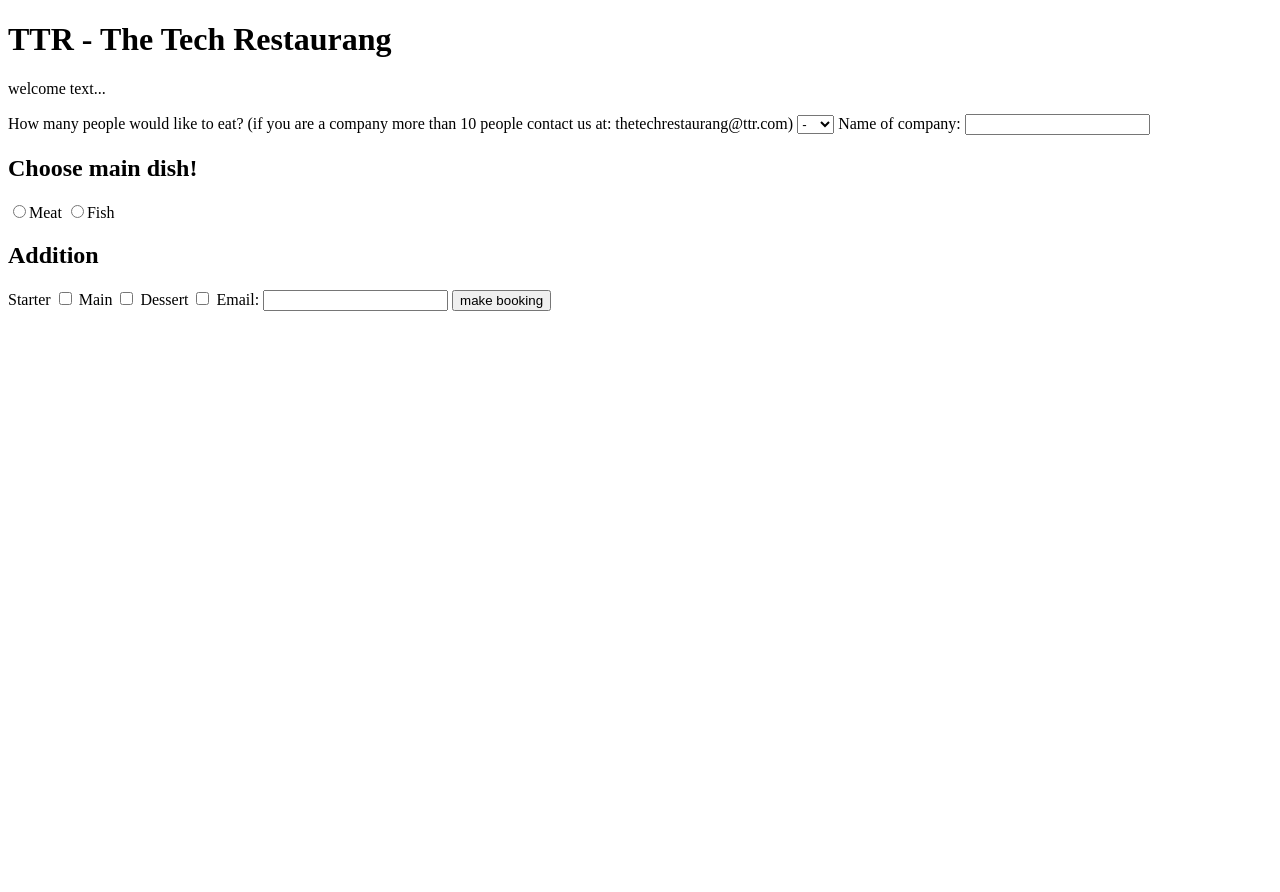
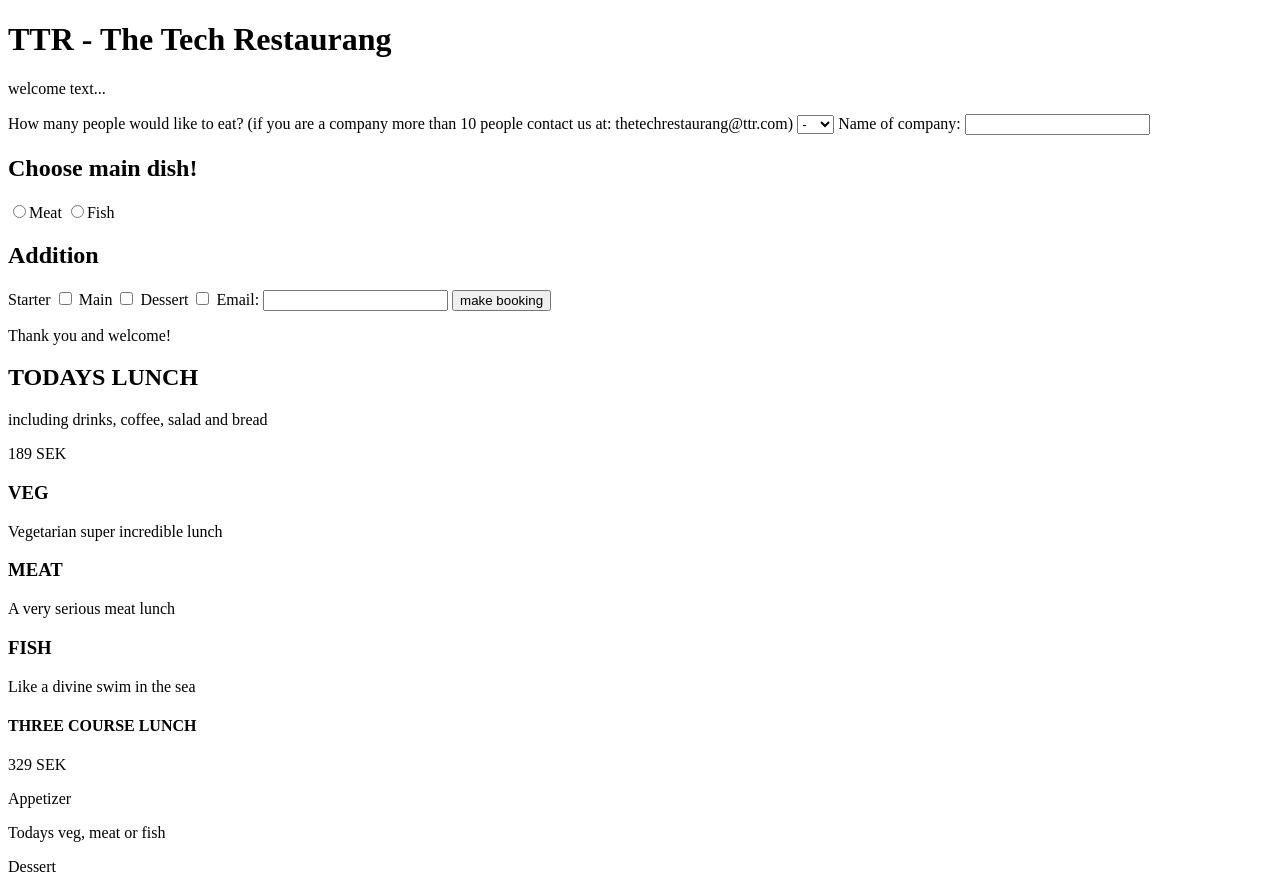
Before and after one commit to HappyLife23/231027, a plain HTML site: page inde.html in a window 1280 px wide. Before the commit the page ends 800 px from the top, so only its background shows below. Drawn offline with Linux system fonts and the light colour scheme.

Commit message:
tovas section in html

```diff
--- a/inde.html
+++ b/inde.html
@@ -53,6 +53,35 @@
             </label>
             <input type="submit" name="submit" id="submit" value="make booking">
         </form>
+        <section class="todays-lunch">
+
+            <p class="welcome">Thank you and welcome!</p>
+            <h2 class="lunch-header">TODAYS LUNCH</h2>
+            <p class="price-info">including drinks, coffee, salad and bread</p>
+            <p class="price-info">189 SEK</p>
+
+            <article class="menu-card">
+                <article class="card veg">
+                    <h3 class="veg header">VEG</h4>
+                    <p>Vegetarian super incredible lunch</p>
+                </article>
+                <article class="card meat">
+                    <h3 class="meat header">MEAT</h4>
+                    <p>A very serious meat lunch</p>
+                </article>
+                <article class="card fish">
+                    <h3 class="fish header">FISH</h4>
+                    <p>Like a divine swim in the sea</p>
+                </article>
+            </article>
+
+            <h4 class="3-course-header">THREE COURSE LUNCH</h4>
+            <p class="3-course-info">329 SEK</p>
+            <p class="3-course-info">Appetizer</p>
+            <p class="3-course-info">Todays veg, meat or fish</p>
+            <p class="3-course-info">Dessert</p>
+
+        </section>
     </main>
     <footer>
 
```
